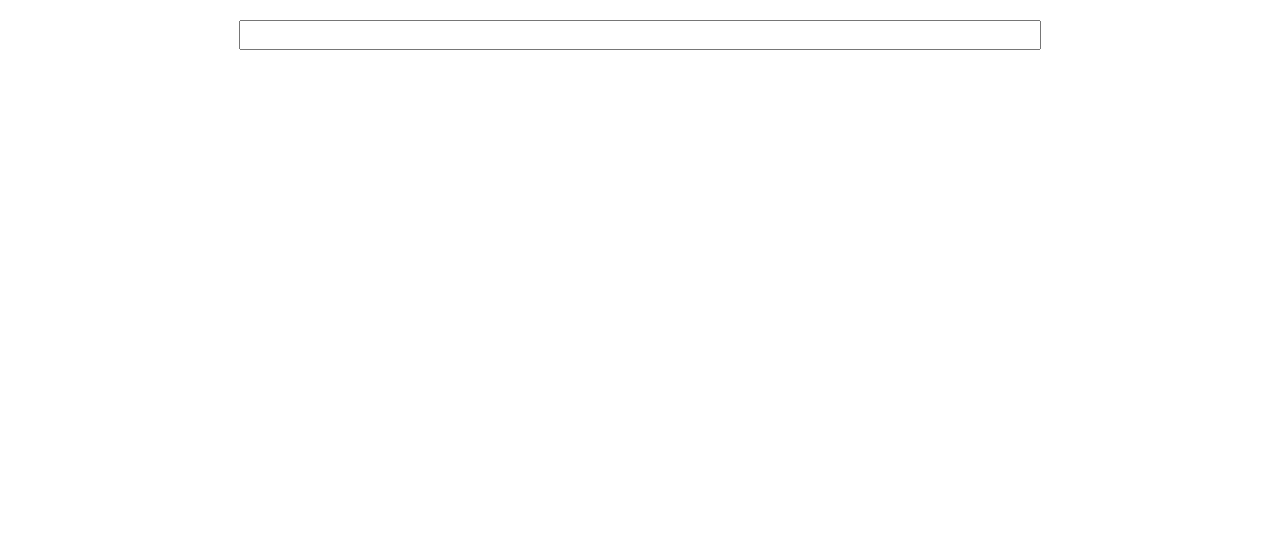
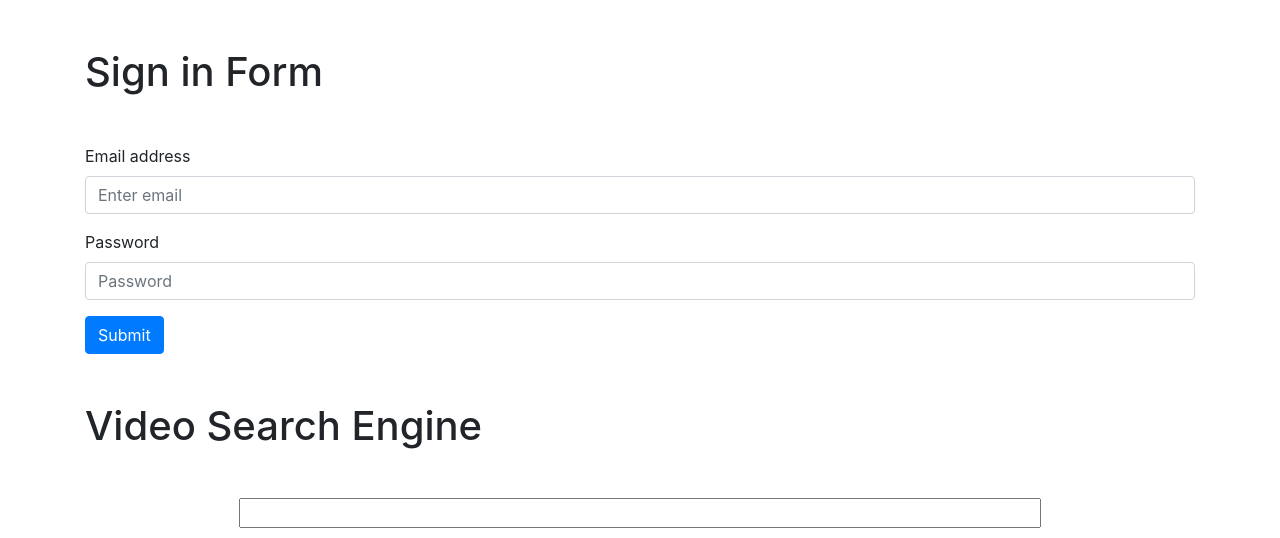
Before and after one commit to gopibabus/video-search-app, a Vue app: page / in a window 1280 px wide. Shown: the top 538 px of the page. Built offline with nearby package versions, Linux system fonts and the light colour scheme.

Commit message:
📦 NEW: added login form to search

```diff
--- a/public/index.html
+++ b/public/index.html
@@ -12,6 +12,7 @@
     <noscript>
       <strong>We're sorry but <%= htmlWebpackPlugin.options.title %> doesn't work properly without JavaScript enabled. Please enable it to continue.</strong>
     </noscript>
+    <div id="form"></div>
     <div id="app"></div>
     <!-- built files will be auto injected -->
   </body>
--- a/src/App.vue
+++ b/src/App.vue
@@ -1,5 +1,6 @@
 <template>
   <div class="container" id="app">
+    <h1 class="mb-5 mt-5">Video Search Engine</h1>
     <SearchBar @termChange="onTermChange"></SearchBar>
     <div class="row">
       <VideoDetail :video="selectedVideo" />
--- /dev/null
+++ b/src/Form.vue
@@ -0,0 +1,65 @@
+<template>
+  <div class="container mt-5">
+    <h1 class="mb-5">Sign in Form</h1>
+    <form id="login-form" @submit.prevent="processForm">
+      <div class="alert alert-danger" role="alert" v-if="errors.email">
+        Please enter email properly!!
+      </div>
+      <div class="alert alert-danger" role="alert" v-if="errors.password">
+        Please enter password properly!!
+      </div>
+      <EmailField @validateEmail="emailError"></EmailField>
+      <PasswordFeild @validatePassword="passwordError"></PasswordFeild>
+      <button type="submit" class="btn btn-primary">Submit</button>
+    </form>
+  </div>
+</template>
+
+<script>
+import EmailField from "./components/form/EmailField";
+import PasswordFeild from "./components/form/PasswordField";
+
+export default {
+  name: "Form",
+  components: {
+    EmailField,
+    PasswordFeild,
+  },
+  data() {
+    return {
+      password: "",
+      data() {
+        return {
+          email: "",
+          password: "",
+        };
+      },
+      errors: {
+        password: false,
+        email: false,
+      },
+    };
+  },
+  methods: {
+    emailError(email) {
+      this.email = email.value;
+      this.errors.email = email.error;
+    },
+    passwordError(password) {
+      this.password = password.value;
+      this.errors.password = password.error;
+    },
+    processForm() {
+      if (!Object.values(this.errors).includes(true)) {
+        console.log({ email: this.email, password: this.password });
+        alert("Processing!");
+      } else {
+         alert("Resolve the errors and Fill the form!!!");
+      }
+    }
+  },
+};
+</script>
+
+<style scoped>
+</style>
--- /dev/null
+++ b/src/components/form/EmailField.vue
@@ -0,0 +1,37 @@
+<template>
+  <div class="form-group">
+    <label for="emailInput">Email address</label>
+    <input
+      type="email"
+      class="form-control"
+      id="emailInput"
+      placeholder="Enter email"
+      v-model="email"
+      @blur="validateEmail"
+    />
+  </div>
+</template>
+
+<script>
+export default {
+  name: "EmailField",
+  data() {
+    return {
+      email: "",
+      emailReg: /^(([^<>()[\]\\.,;:\s@"]+(\.[^<>()[\]\\.,;:\s@"]+)*)|(".+"))@((\[[0-9]{1,3}\.[0-9]{1,3}\.[0-9]{1,3}\.[0-9]{1,3}])|(([a-zA-Z\-0-9]+\.)+[a-zA-Z]{2,24}))$/,
+    };
+  },
+  methods: {
+    validateEmail() {
+      let emailError = !this.emailReg.test(this.email.toLowerCase());
+      this.$emit("validateEmail", {
+        value: this.email,
+        error: emailError
+      });
+    },
+  },
+};
+</script>
+
+<style scoped>
+</style>
--- /dev/null
+++ b/src/components/form/PasswordField.vue
@@ -0,0 +1,36 @@
+<template>
+  <div class="form-group">
+    <label for="passwordInput">Password</label>
+    <input
+      type="password"
+      class="form-control"
+      id="passwordInput"
+      placeholder="Password"
+      v-model="password"
+       @blur="validatePassword"
+    />
+  </div>
+</template>
+
+<script>
+export default {
+  name: "PasswordField",
+  data() {
+    return {
+      password: "",
+    };
+  },
+  methods: {
+    validatePassword() {
+      let passwordError = !(this.password.length > 5);
+      this.$emit("validatePassword", {
+        value: this.password,
+        error: passwordError
+      });
+    },
+  },
+};
+</script>
+
+<style scoped>
+</style>
--- a/src/main.js
+++ b/src/main.js
@@ -1,8 +1,13 @@
 import Vue from 'vue'
 import App from './App.vue'
+import Form from './Form.vue';
 
 Vue.config.productionTip = false
 
 new Vue({
-  render: h => h(App),
-}).$mount('#app')
+	render: (h) => h(App),
+}).$mount('#app');
+
+new Vue({
+	render: (h) => h(Form),
+}).$mount('#form');
```
